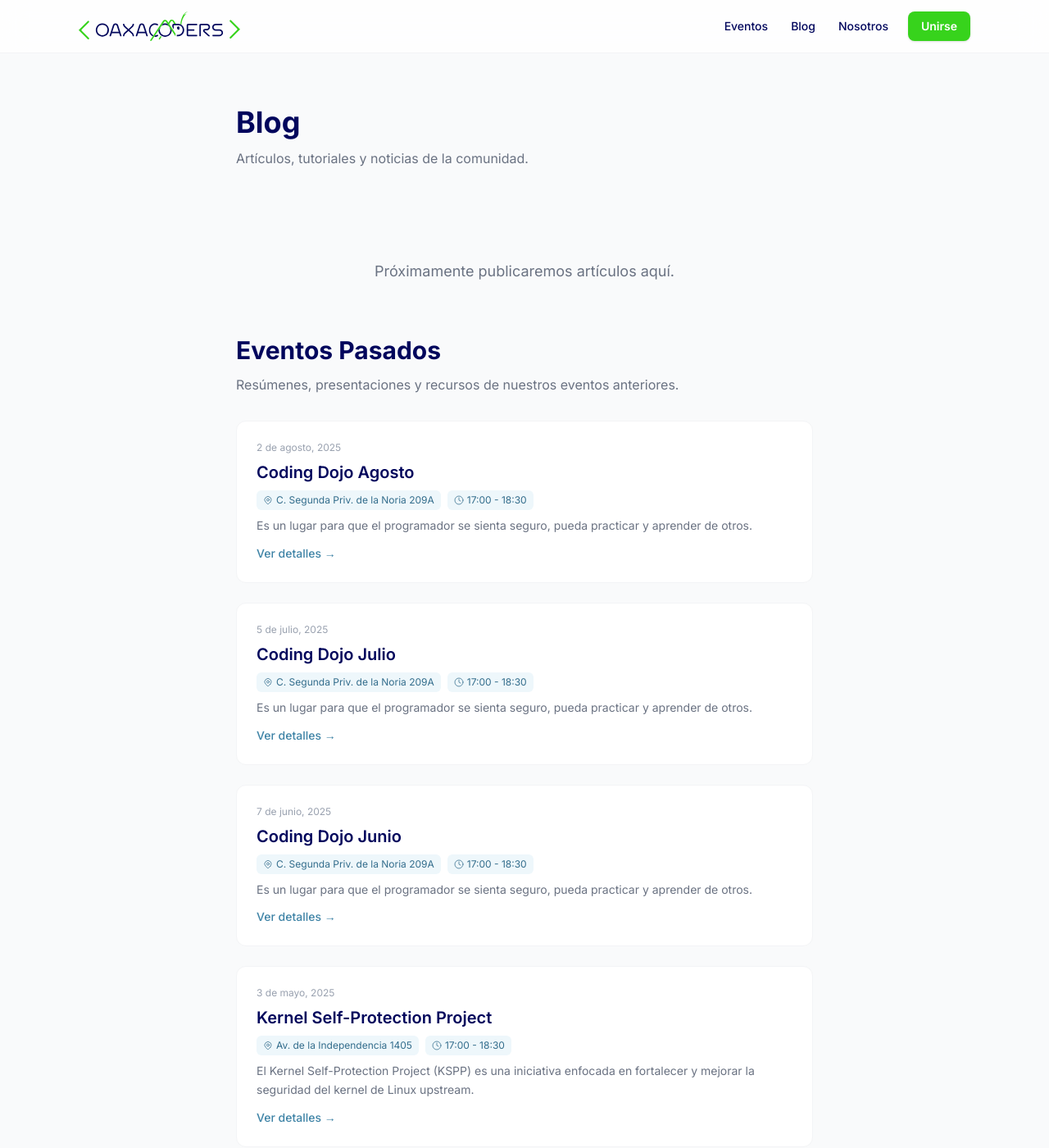
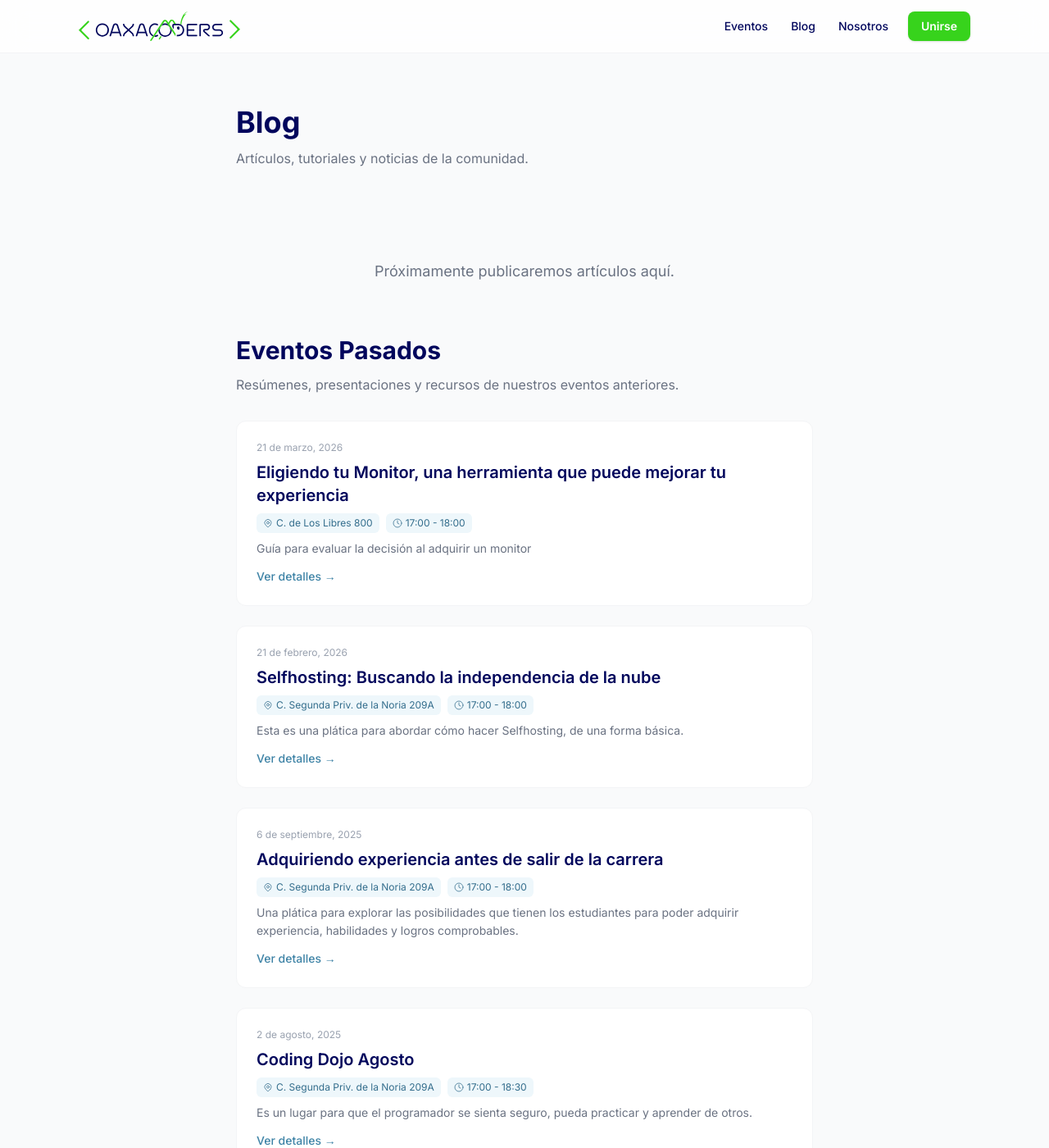
Before and after one commit to oaxacoders/oaxacoders.github.io, a Jekyll site: the page built from pages/blog.md, in a window 1280 px wide and 1400 px high. Shown: the whole window at 82% size. Built offline with Jekyll 4.4.1, drawn with Linux system fonts in a browser that asks for light colours.

Commit message:
Add new posts: Eligiendo monitor, selfhosting and adquiriendo experiencia

```diff
--- a/_posts/2025-09-06-adquiriendo-experiencia-antes-de-salir-de-la-carrera.md
+++ b/_posts/2025-09-06-adquiriendo-experiencia-antes-de-salir-de-la-carrera.md
@@ -9,12 +9,14 @@ venue: C. Segunda Priv. de la Noria 209A
 venue_address: 209A Calle Segunda Privada de la Noria, Oaxaca de Juárez, OAX 68083
 eventbrite_url: https://www.eventbrite.com.mx/e/adquiriendo-experiencia-antes-de-salir-de-la-carrera-tickets-1629230415029
 category: eventos-pasados
-slides_url: ''
-slides_type: ''
+slides_url: 'https://docs.google.com/presentation/d/e/2PACX-1vTb8ehrf68soMb_ssFtnR9Sn-AeGfyFPdcyvPPmJglNSqSL6I0JoggbS0jfx_Fhf_1U7uWmX36zDli9/embed'
+slides_type: 'google-slides'
 fotos: []
 recursos: []
 ---
 
-## Resumen
+Una plática para explorar las posibilidades que tienen los estudiantes para poder adquirir experiencia, habilidades y logros comprobables.
 
-Una plática para explorar las posibilidades que tienen los estudiantes para poder adquirir experiencia, habilidades y logros comprobables.
+Esta plática está enfocada a explorar las diferentes posibilidades que tienen los estudiantes de carreras de TI (Computación, Informática, Sistemas, etc) para adquirir experiencia, habilidades y logros que puedan ser comprobables y ayuden a evitar un CV vacío al salir de la carrera.
+
+Además habrá una plática relámpago por parte de Neomatrix, sobre un Metaframework que está construyendo.
--- /dev/null
+++ b/_posts/2026-02-21-selfhosting-buscando-la-independencia-de-la-nube.md
@@ -0,0 +1,24 @@
+---
+layout: evento-pasado
+title: 'Selfhosting: Buscando la independencia de la nube'
+date: '2026-02-21'
+date_display: 21 de febrero, 2026
+time_display: 17:00 - 18:00
+venue: C. Segunda Priv. de la Noria 209A
+venue_address: 209A Calle Segunda Privada de la Noria, Oaxaca de Juárez, OAX 68083
+eventbrite_url: https://www.eventbrite.com.mx/e/selfhosting-buscando-la-independencia-de-la-nube-tickets-1983406947572
+published: true
+category: eventos-pasados
+slides_url: 'https://docs.google.com/presentation/d/e/2PACX-1vRQkekfqI-QZ6kKafd5oetI0vyP_sKrqEqs5Kg_o2vv_FTtU0G_WjTurpURvJc8F1vmM1AxcA_3WAp0/embed'
+slides_type: 'google-slides'
+fotos: []
+recursos: []
+---
+
+Esta es una plática para abordar cómo hacer Selfhosting, de una forma básica.
+
+## Descripción
+
+Esta plática es sobre la experiencia de hacer Selfhosting, en la búsqueda de poco a poco lograr un poco de independencia de la nube.
+
+En este caso abordaremos las diferentes decisiones que se han tomado para realizar un experimento personal de selfthosting así como las consideraciones que te tomaron para dichas decisiones, y cuáles pueden ser algunos de los problemas que se pueden encontrar así como las posibles mejoras a realizar en el futuro.
--- /dev/null
+++ b/_posts/2026-03-21-eligiendo-tu-monitor-una-herramienta-que-puede-mejorar-tu-experiencia.md
@@ -0,0 +1,24 @@
+---
+layout: evento-pasado
+title: Eligiendo tu Monitor, una herramienta que puede mejorar tu experiencia
+date: '2026-03-21'
+date_display: 21 de marzo, 2026
+time_display: 17:00 - 18:00
+venue: C. de Los Libres 800
+venue_address: 800 Calle de Los Libres, Oaxaca de Juárez, OAX 68000
+eventbrite_url: https://www.eventbrite.com.mx/e/eligiendo-tu-monitor-una-herramienta-que-puede-mejorar-tu-experiencia-tickets-1985181223479
+published: true
+category: eventos-pasados
+slides_url: '/assets/files/eligiendo-monitor.pdf'
+slides_type: 'pdf'
+fotos: []
+recursos: []
+---
+
+Guía para evaluar la decisión al adquirir un monitor
+
+## Descripción
+
+Guía para evaluar la decisión al adquirir un monitor, pros y contras de cada modelo para maximizar el beneficio obtenido.
+
+Plática por [Agustín Vásquez Martínez](https://www.instagram.com/agus.vama/)
```
Also changed, not shown: other parts of _posts/2025-09-06-adquiriendo-experiencia-antes-de-salir-de-la-carrera.md (+1 -1 lines), assets/images/eventos/2025-11-22-internet-in-a-box/bernie.jpg (added), assets/images/eventos/2025-11-22-internet-in-a-box/poster.jpg (added), 1 other file.
